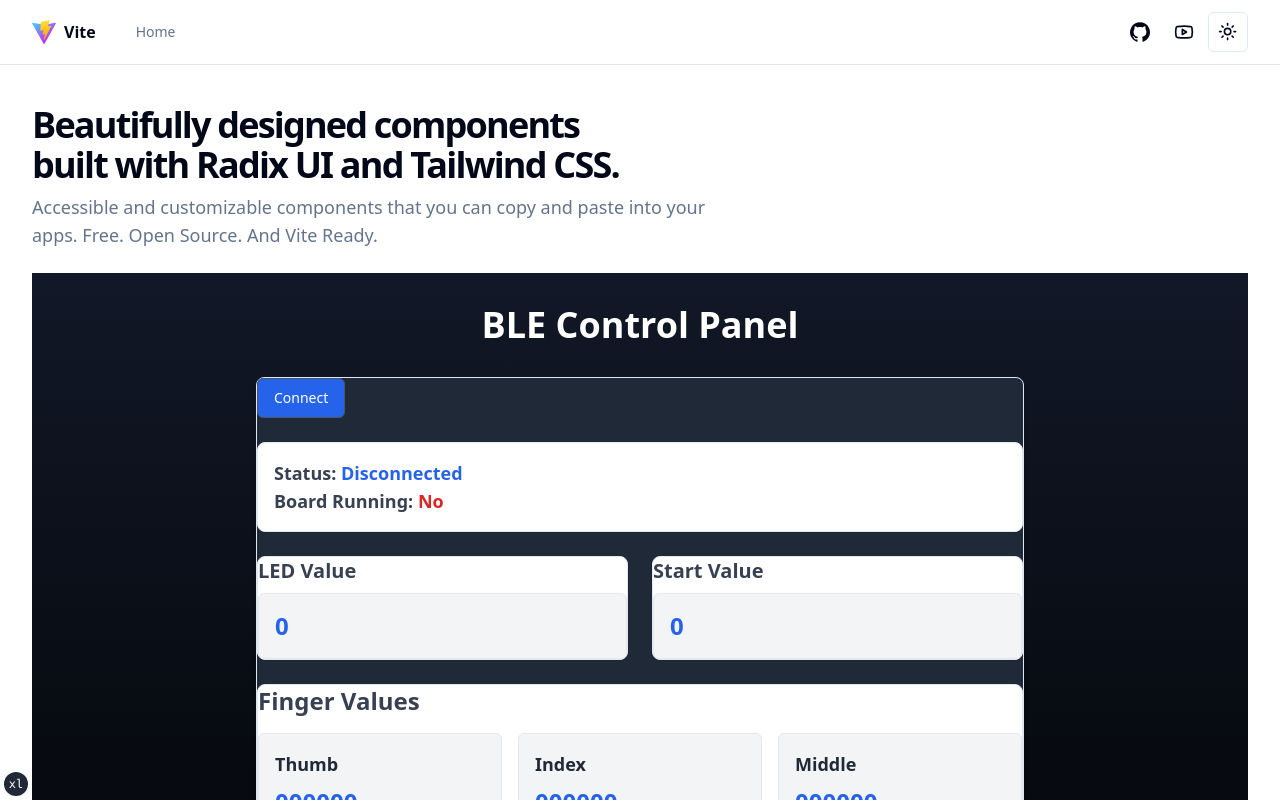
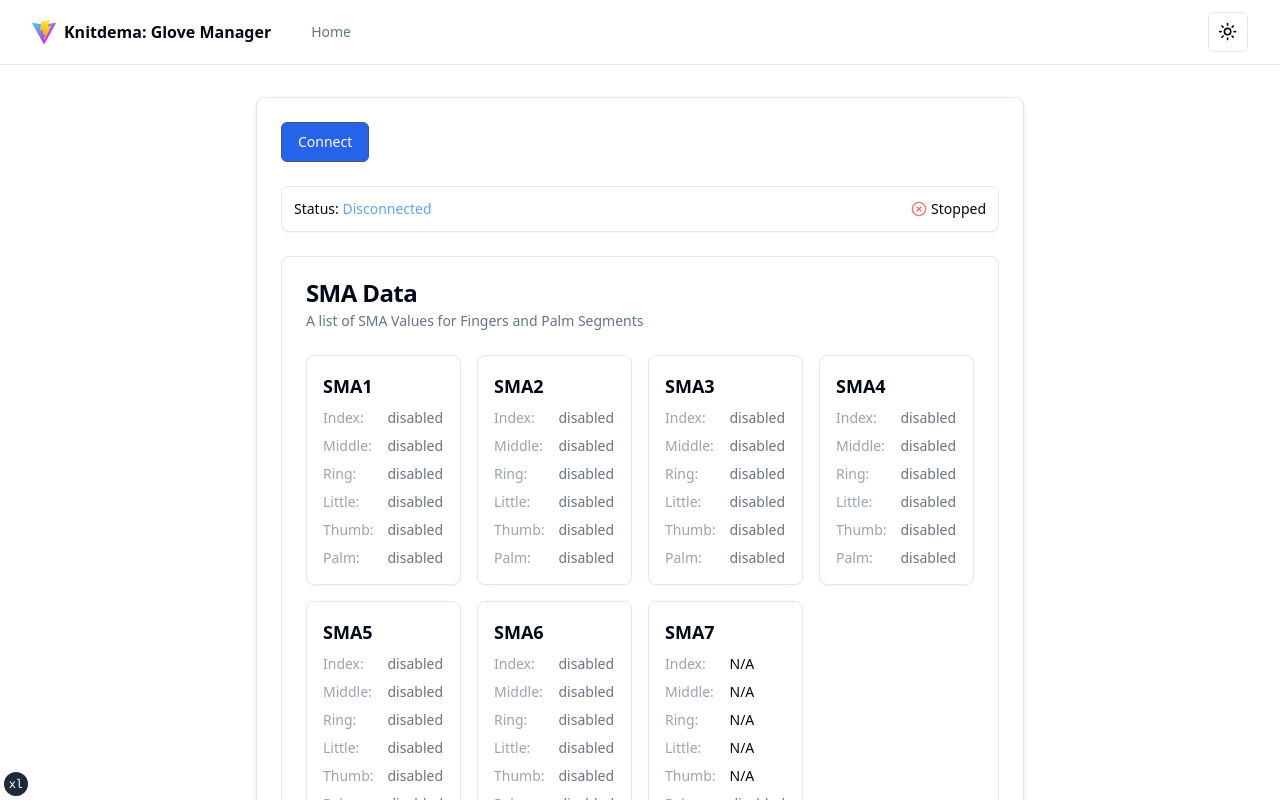
Before and after one commit to HybridBodyLab/knitdema-ble-app, a React (Vite) app: page / in a window 1280 px wide. Shown: the top 800 px of the page. Built offline with nearby package versions, Linux system fonts and the light colour scheme.

Commit message:
refactor: Update styling in BleGUI and DataDisplay components

```diff
--- a/src/App.tsx
+++ b/src/App.tsx
@@ -7,17 +7,7 @@ const routes = [{ path: "/", element: <Home /> }]
 
 function Home() {
 	return (
-		<section className="container grid items-center gap-6 pb-8 pt-6 md:py-10">
-			<div className="flex max-w-[980px] flex-col items-start gap-2">
-				<h1 className="text-3xl font-extrabold leading-tight tracking-tighter md:text-4xl">
-					Beautifully designed components <br className="hidden sm:inline" />
-					built with Radix UI and Tailwind CSS.
-				</h1>
-				<p className="max-w-[700px] text-lg text-muted-foreground">
-					Accessible and customizable components that you can copy and paste
-					into your apps. Free. Open Source. And Vite Ready.
-				</p>
-			</div>
+		<section>
 			<div>
 				<BleGUI />
 			</div>
--- a/src/components/ble-gui.tsx
+++ b/src/components/ble-gui.tsx
@@ -3,8 +3,8 @@ import { CHARACTERISTIC_UUIDS, CharacteristicKeys } from "@/constants"
 import { useBluetoothConnection } from "@/hooks/use-bluetooth-connection"
 import { Button } from "./ui/button"
 import { Card } from "./ui/card"
-import DataDisplay from "./data-display"
 import StatusPanel from "./status-panel"
+import SMATable from "./sma-table"
 
 const BleGUI: React.FC = () => {
 	const [receivedData, setReceivedData] = useState<
@@ -86,13 +86,27 @@ const BleGUI: React.FC = () => {
 		}
 	}, [isRunning, readCharacteristics])
 
+	const transformDataForSMATable = (
+		data: Record<CharacteristicKeys, string>,
+	) => {
+		const smaData = []
+		for (let i = 0; i < 7; i++) {
+			smaData.push({
+				number: `SMA${i + 1}`,
+				index: i < 6 ? (data.index[i] === "1" ? "high" : "disabled") : "N/A",
+				middle: i < 6 ? (data.middle[i] === "1" ? "high" : "disabled") : "N/A",
+				ring: i < 6 ? (data.ring[i] === "1" ? "high" : "disabled") : "N/A",
+				little: i < 6 ? (data.pinky[i] === "1" ? "high" : "disabled") : "N/A",
+				thumb: i < 6 ? (data.thumb[i] === "1" ? "high" : "disabled") : "N/A",
+				palm: data.palm[i] === "1" ? "high" : "disabled",
+			})
+		}
+		return smaData
+	}
+
 	return (
-		<div className="flex min-h-screen flex-col items-center bg-gradient-to-b from-gray-900 to-black p-8">
-			<h1 className="mb-8 text-4xl font-extrabold text-white">
-				BLE Control Panel
-			</h1>
-
-			<Card className="w-full max-w-3xl rounded-lg bg-gray-800 text-white shadow-md">
+		<div className="flex min-h-screen flex-col items-center  p-8">
+			<Card className="w-full max-w-3xl rounded-lg p-6 text-white shadow-md">
 				<div className="mb-6 flex flex-col items-center justify-between space-y-4 sm:flex-row sm:space-y-0">
 					<Button
 						onClick={isConnected ? disconnectBle : connectToBle}
@@ -123,14 +137,14 @@ const BleGUI: React.FC = () => {
 						</div>
 					)}
 				</div>
-
 				<StatusPanel
 					connectionStatus={connectionStatus}
 					isRunning={isRunning}
 					errorMessage={errorMessage}
 				/>
-
-				<DataDisplay receivedData={receivedData} />
+				<div className="mt-6">
+					<SMATable smaData={transformDataForSMATable(receivedData)} />
+				</div>
 			</Card>
 		</div>
 	)
--- a/src/components/site-header.tsx
+++ b/src/components/site-header.tsx
@@ -1,9 +1,6 @@
-import { Icons } from "@/components/icons"
 import { MainNav } from "@/components/main-nav"
 import { ModeToggle } from "@/components/mode-toggle"
-import { buttonVariants } from "@/components/ui/button"
 import { siteConfig } from "@/config/site"
-import { Link } from "react-router-dom"
 
 export function SiteHeader() {
 	return (
@@ -12,32 +9,6 @@ export function SiteHeader() {
 				<MainNav items={siteConfig.mainNav} />
 				<div className="flex flex-1 items-center justify-end space-x-4">
 					<nav className="flex items-center space-x-1">
-            <Link to={siteConfig.links.github} target="_blank" rel="noreferrer">
-              <div
-                className={buttonVariants({
-                  size: "icon",
-                  variant: "ghost",
-                })}
-              >
-                <Icons.gitHub className="h-5 w-5" />
-                <span className="sr-only">GitHub</span>
-              </div>
-            </Link>
-            <Link
-              to={siteConfig.links.youtube}
-              target="_blank"
-              rel="noreferrer"
-            >
-              <div
-                className={buttonVariants({
-                  size: "icon",
-                  variant: "ghost",
-                })}
-              >
-                <Icons.youtube className="h-5 w-5" />
-                <span className="sr-only">YouTube</span>
-              </div>
-            </Link>
 						<ModeToggle />
 					</nav>
 				</div>
--- /dev/null
+++ b/src/components/sma-table.tsx
@@ -0,0 +1,81 @@
+import React from "react"
+import {
+	Card,
+	CardContent,
+	CardDescription,
+	CardHeader,
+	CardTitle,
+} from "@/components/ui/card"
+
+interface SMARow {
+	number: string
+	index: string
+	middle: string
+	ring: string
+	little: string
+	thumb: string
+	palm: string
+}
+
+interface SMATableProps {
+	smaData: SMARow[]
+}
+
+const getColorClass = (value: string) => {
+	switch (value) {
+		case "high":
+			return "text-green-500"
+		case "medium":
+			return "text-yellow-500"
+		case "low":
+			return "text-red-500"
+		case "disabled":
+			return "text-gray-500"
+		default:
+			return ""
+	}
+}
+
+const SMATable: React.FC<SMATableProps> = ({ smaData }) => {
+	return (
+		<Card>
+			<CardHeader>
+				<CardTitle>SMA Data</CardTitle>
+				<CardDescription>
+					A list of SMA Values for Fingers and Palm Segments
+				</CardDescription>
+			</CardHeader>
+			<CardContent>
+				<div className="overflow-x-auto">
+					<div className="grid grid-cols-1 gap-4 sm:grid-cols-2 lg:grid-cols-3 xl:grid-cols-4">
+						{smaData.map((sma) => (
+							<Card key={sma.number} className="p-4">
+								<h3 className="mb-2 text-lg font-semibold">{sma.number}</h3>
+								<div className="grid grid-cols-2 gap-2 text-sm">
+									<span className="text-gray-400">Index:</span>
+									<span className={getColorClass(sma.index)}>{sma.index}</span>
+									<span className="text-gray-400">Middle:</span>
+									<span className={getColorClass(sma.middle)}>
+										{sma.middle}
+									</span>
+									<span className="text-gray-400">Ring:</span>
+									<span className={getColorClass(sma.ring)}>{sma.ring}</span>
+									<span className="text-gray-400">Little:</span>
+									<span className={getColorClass(sma.little)}>
+										{sma.little}
+									</span>
+									<span className="text-gray-400">Thumb:</span>
+									<span className={getColorClass(sma.thumb)}>{sma.thumb}</span>
+									<span className="text-gray-400">Palm:</span>
+									<span className={getColorClass(sma.palm)}>{sma.palm}</span>
+								</div>
+							</Card>
+						))}
+					</div>
+				</div>
+			</CardContent>
+		</Card>
+	)
+}
+
+export default SMATable
--- a/src/components/status-panel.tsx
+++ b/src/components/status-panel.tsx
@@ -1,5 +1,6 @@
 import React from "react"
 import { Card } from "./ui/card"
+import { CheckCircle, XCircle, AlertTriangle } from "lucide-react"
 
 interface StatusPanelProps {
 	connectionStatus: string
@@ -12,34 +13,27 @@ const StatusPanel: React.FC<StatusPanelProps> = ({
 	isRunning,
 	errorMessage,
 }) => (
-	<>
-		<Card className="mb-6 bg-white p-4 dark:bg-gray-800">
-			<p className="text-lg font-semibold text-gray-700 dark:text-gray-300">
-				Status:{" "}
-				<span className="text-blue-600 dark:text-blue-400">
-					{connectionStatus}
-				</span>
-			</p>
-			<p className="text-lg font-semibold text-gray-700 dark:text-gray-300">
-				Board Running:{" "}
-				<span
-					className={`${isRunning ? "text-green-600 dark:text-green-400" : "text-red-600 dark:text-red-400"}`}
-				>
-					{isRunning ? "Yes" : "No"}
-				</span>
-			</p>
-		</Card>
-
+	<Card className="mb-4 p-3 text-sm">
+		<div className="flex items-center justify-between">
+			<span>
+				Status: <span className="text-blue-400">{connectionStatus}</span>
+			</span>
+			<span className="flex items-center ">
+				{isRunning ? (
+					<CheckCircle className="mr-1 size-4 text-green-400" />
+				) : (
+					<XCircle className="mr-1 size-4 text-red-400" />
+				)}
+				{isRunning ? "Running" : "Stopped"}
+			</span>
+		</div>
 		{errorMessage && (
-			<div
-				className="mb-6 rounded-md border-l-4 border-red-500 bg-red-100 p-4 text-red-700 dark:bg-red-900 dark:text-red-300"
-				role="alert"
-			>
-				<p className="font-bold">Error</p>
-				<p>{errorMessage}</p>
+			<div className="mt-2 flex items-center text-red-400">
+				<AlertTriangle className="mr-1 h-4 w-4" />
+				<span>{errorMessage}</span>
 			</div>
 		)}
-	</>
+	</Card>
 )
 
 export default StatusPanel
--- /dev/null
+++ b/src/components/ui/table.tsx
@@ -0,0 +1,117 @@
+import * as React from "react"
+
+import { cn } from "@/lib/utils"
+
+const Table = React.forwardRef<
+  HTMLTableElement,
+  React.HTMLAttributes<HTMLTableElement>
+>(({ className, ...props }, ref) => (
+  <div className="relative w-full overflow-auto">
+    <table
+      ref={ref}
+      className={cn("w-full caption-bottom text-sm", className)}
+      {...props}
+    />
+  </div>
+))
+Table.displayName = "Table"
+
+const TableHeader = React.forwardRef<
+  HTMLTableSectionElement,
+  React.HTMLAttributes<HTMLTableSectionElement>
+>(({ className, ...props }, ref) => (
+  <thead ref={ref} className={cn("[&_tr]:border-b", className)} {...props} />
+))
+TableHeader.displayName = "TableHeader"
+
+const TableBody = React.forwardRef<
+  HTMLTableSectionElement,
+  React.HTMLAttributes<HTMLTableSectionElement>
+>(({ className, ...props }, ref) => (
+  <tbody
+    ref={ref}
+    className={cn("[&_tr:last-child]:border-0", className)}
+    {...props}
+  />
+))
+TableBody.displayName = "TableBody"
+
+const TableFooter = React.forwardRef<
+  HTMLTableSectionElement,
+  React.HTMLAttributes<HTMLTableSectionElement>
+>(({ className, ...props }, ref) => (
+  <tfoot
+    ref={ref}
+    className={cn(
+      "border-t bg-muted/50 font-medium [&>tr]:last:border-b-0",
+      className
+    )}
+    {...props}
+  />
+))
+TableFooter.displayName = "TableFooter"
+
+const TableRow = React.forwardRef<
+  HTMLTableRowElement,
+  React.HTMLAttributes<HTMLTableRowElement>
+>(({ className, ...props }, ref) => (
+  <tr
+    ref={ref}
+    className={cn(
+      "border-b transition-colors hover:bg-muted/50 data-[state=selected]:bg-muted",
+      className
+    )}
+    {...props}
+  />
+))
+TableRow.displayName = "TableRow"
+
+const TableHead = React.forwardRef<
+  HTMLTableCellElement,
+  React.ThHTMLAttributes<HTMLTableCellElement>
+>(({ className, ...props }, ref) => (
+  <th
+    ref={ref}
+    className={cn(
+      "h-12 px-4 text-left align-middle font-medium text-muted-foreground [&:has([role=checkbox])]:pr-0",
+      className
+    )}
+    {...props}
+  />
+))
+TableHead.displayName = "TableHead"
+
+const TableCell = React.forwardRef<
+  HTMLTableCellElement,
+  React.TdHTMLAttributes<HTMLTableCellElement>
+>(({ className, ...props }, ref) => (
+  <td
+    ref={ref}
+    className={cn("p-4 align-middle [&:has([role=checkbox])]:pr-0", className)}
+    {...props}
+  />
+))
+TableCell.displayName = "TableCell"
+
+const TableCaption = React.forwardRef<
+  HTMLTableCaptionElement,
+  React.HTMLAttributes<HTMLTableCaptionElement>
+>(({ className, ...props }, ref) => (
+  <caption
+    ref={ref}
+    className={cn("mt-4 text-sm text-muted-foreground", className)}
+    {...props}
+  />
+))
+TableCaption.displayName = "TableCaption"
+
+export {
+  Table,
+  TableHeader,
+  TableBody,
+  TableFooter,
+  TableHead,
+  TableRow,
+  TableCell,
+  TableCaption,
+}
--- a/src/config/site.ts
+++ b/src/config/site.ts
@@ -1,7 +1,7 @@
 export type SiteConfig = typeof siteConfig
 
 export const siteConfig = {
-  name: "Vite",
+	name: "Knitdema: Glove Manager",
 	description:
 		"Beautifully designed components built with Radix UI and Tailwind CSS.",
 	mainNav: [
```
Lines whose indentation alone changed are shown as unchanged.
